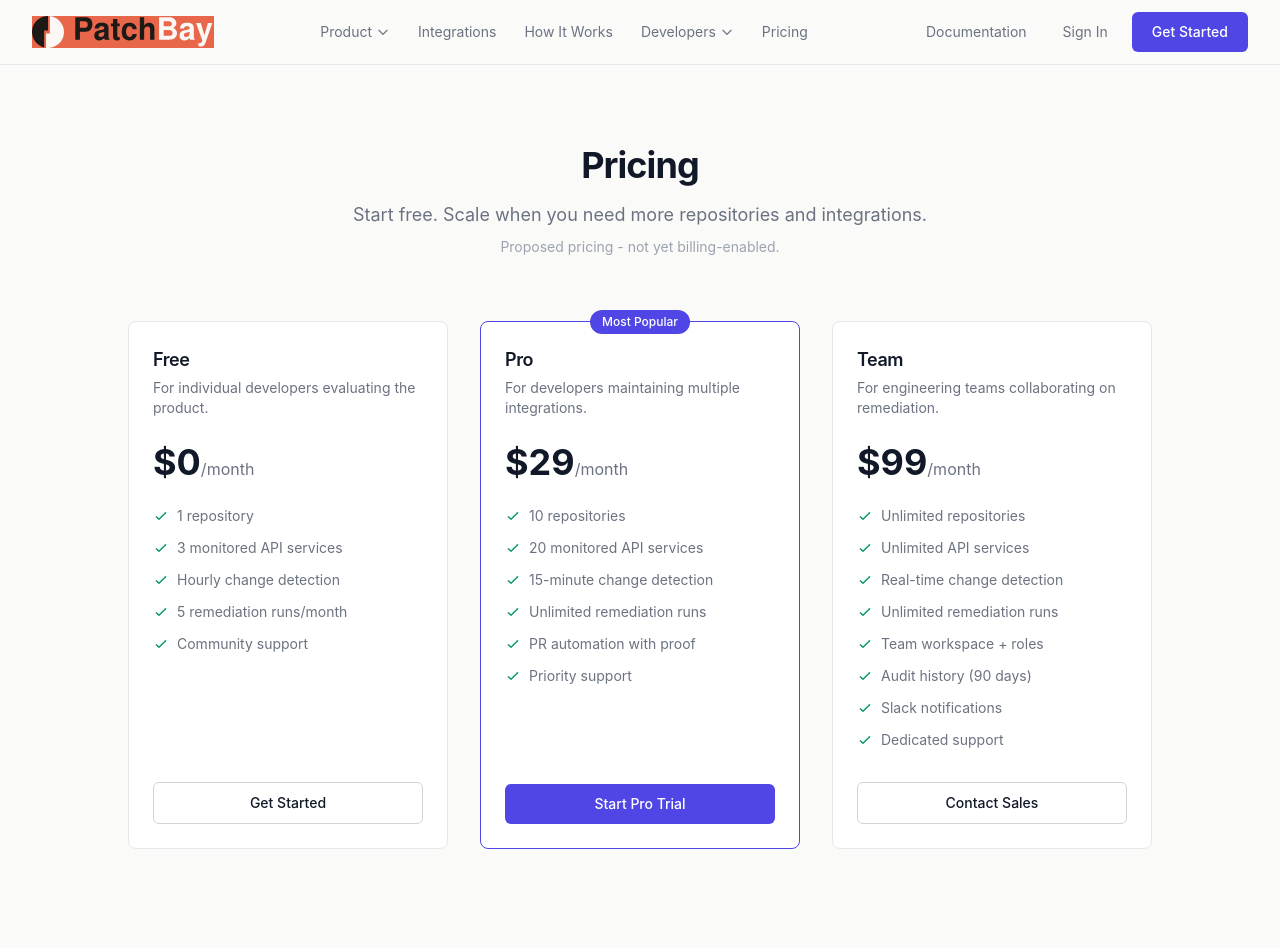
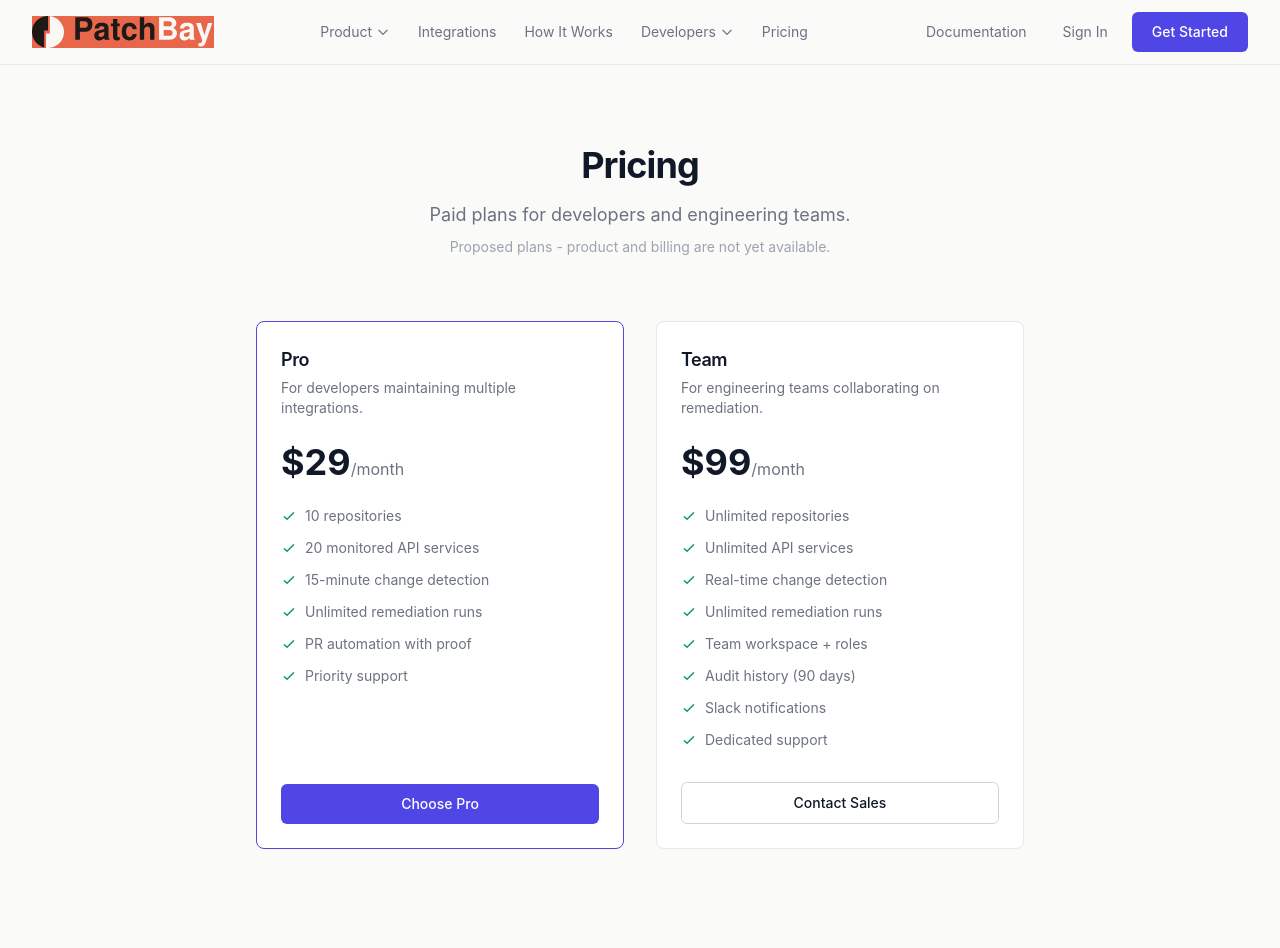
Before and after one commit to Nitish-1303/Patchversion, a Next.js app in the folder packages/site/: page /pricing in a window 1280 px wide. Shown: the top 948 px of the page. Built offline with nearby package versions, Linux system fonts and the light colour scheme.

Commit message:
Update src/app/pricing/page.tsx for PatchBay branding and paid plans

```diff
--- a/packages/site/src/app/pricing/page.tsx
+++ b/packages/site/src/app/pricing/page.tsx
@@ -4,35 +4,14 @@ export default function PricingPage() {
       <div className="text-center mb-16">
         <h1 className="text-4xl font-bold mb-4">Pricing</h1>
         <p className="text-lg text-text-secondary max-w-xl mx-auto">
-          Start free. Scale when you need more repositories and integrations.
+          Paid plans for developers and engineering teams.
         </p>
-        <p className="text-sm text-text-tertiary mt-2">Proposed pricing - not yet billing-enabled.</p>
+        <p className="text-sm text-text-tertiary mt-2">Proposed plans - product and billing are not yet available.</p>
       </div>
 
-      <div className="grid md:grid-cols-3 gap-8 max-w-5xl mx-auto">
-        {/* Free */}
-        <div className="card flex flex-col">
-          <h3 className="text-lg font-semibold mb-1">Free</h3>
-          <p className="text-sm text-text-secondary mb-6">For individual developers evaluating the product.</p>
-          <div className="mb-6">
-            <span className="text-4xl font-bold">$0</span>
-            <span className="text-text-secondary">/month</span>
-          </div>
-          <ul className="space-y-3 text-sm text-text-secondary flex-1">
-            <PricingFeature>1 repository</PricingFeature>
-            <PricingFeature>3 monitored API services</PricingFeature>
-            <PricingFeature>Hourly change detection</PricingFeature>
-            <PricingFeature>5 remediation runs/month</PricingFeature>
-            <PricingFeature>Community support</PricingFeature>
-          </ul>
-          <a href="/signup" className="btn-secondary mt-8 text-center">Get Started</a>
-        </div>
-
+      <div className="grid md:grid-cols-2 gap-8 max-w-3xl mx-auto">
         {/* Pro */}
         <div className="card flex flex-col border-accent relative">
-          <span className="absolute -top-3 left-1/2 -translate-x-1/2 bg-accent text-white text-xs font-medium px-3 py-1 rounded-full">
-            Most Popular
-          </span>
           <h3 className="text-lg font-semibold mb-1">Pro</h3>
           <p className="text-sm text-text-secondary mb-6">For developers maintaining multiple integrations.</p>
           <div className="mb-6">
@@ -47,7 +26,7 @@ export default function PricingPage() {
             <PricingFeature>PR automation with proof</PricingFeature>
             <PricingFeature>Priority support</PricingFeature>
           </ul>
-          <a href="/signup" className="btn-primary mt-8 text-center">Start Pro Trial</a>
+          <a href="/signup" className="btn-primary mt-8 text-center">Choose Pro</a>
         </div>
 
         {/* Team */}
@@ -78,11 +57,11 @@ export default function PricingPage() {
         <div className="space-y-6">
           <FaqItem
             q="Which API providers are supported?"
-            a="Patchversion monitors npm packages and public API changelogs. The first supported ecosystem is JavaScript/TypeScript packages on npm. Additional providers and spec-based monitoring are in development."
+            a="PatchBay monitors npm packages and public API changelogs. The first supported ecosystem is JavaScript/TypeScript packages on npm. Additional providers and spec-based monitoring are in development."
           />
           <FaqItem
-            q="Does Patchversion modify my code automatically?"
-            a="No. Patchversion generates a proposed fix and prepares a pull request. Your team reviews and approves before anything merges. No automatic merging."
+            q="Does PatchBay modify my code automatically?"
+            a="No. PatchBay generates a proposed fix and prepares a pull request. Your team reviews and approves before anything merges. No automatic merging."
           />
           <FaqItem
             q="Can I review every proposed patch?"
@@ -90,11 +69,11 @@ export default function PricingPage() {
           />
           <FaqItem
             q="How are repository permissions handled?"
-            a="Patchversion uses a GitHub App with least-privilege permissions: read access to code and metadata, write access limited to creating branches and pull requests. No access to secrets or deployments."
+            a="PatchBay uses a GitHub App with least-privilege permissions: read access to code and metadata, write access limited to creating branches and pull requests. No access to secrets or deployments."
           />
           <FaqItem
             q="What happens when a fix fails its tests?"
-            a="The PR is not created. Instead, Patchversion opens an issue describing the break, the affected code, and what it could not fix. No silent failures."
+            a="The PR is not created. Instead, PatchBay opens an issue describing the break, the affected code, and what it could not fix. No silent failures."
           />
           <FaqItem
             q="Can I use my own API specifications?"
```
